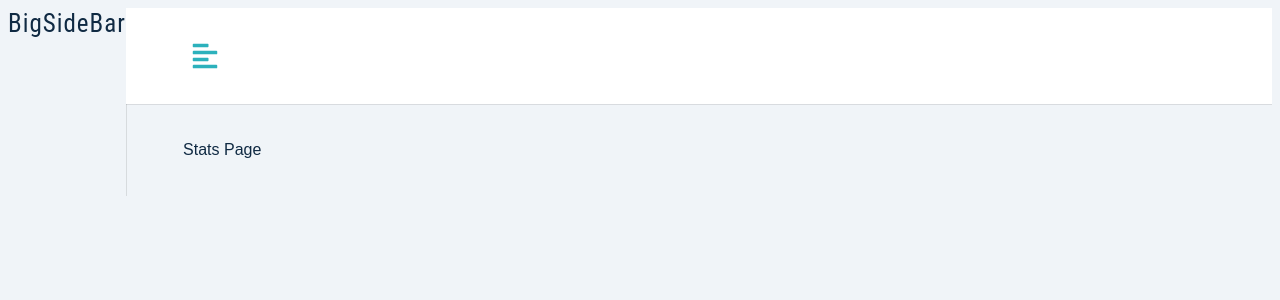
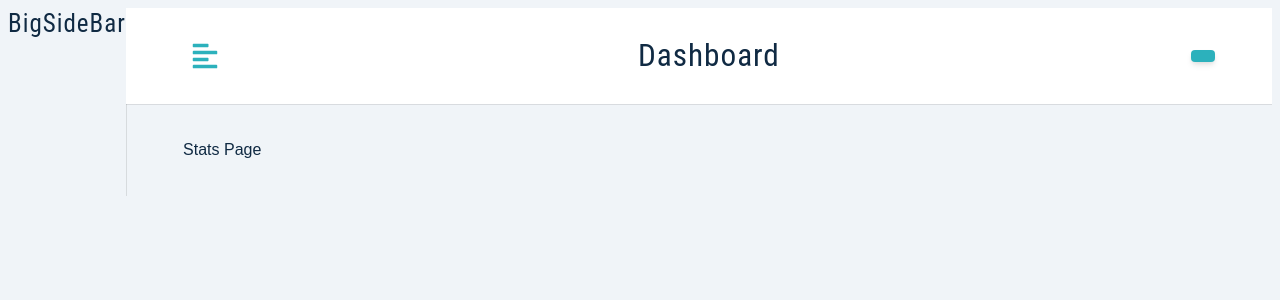
Before and after one commit to EricChukoltyansky/Jobify, a React (Create React App) app in the folder client/: page / in a window 1280 px wide. Shown: the top 300 px of the page. Built offline with nearby package versions, Linux system fonts and the light colour scheme; sample sign-in values are in the browser's storage.

Commit message:
user and logout functions

```diff
--- a/client/src/components/Navbar.js
+++ b/client/src/components/Navbar.js
@@ -14,6 +14,17 @@ function Navbar() {
         >
           <FaAlignLeft />
         </button>
+        <div>
+          <Logo />
+          <h3 className="logo-text">dashboard</h3>
+        </div>
+        <div className="btn-container">
+          <button
+            type="button"
+            className="btn"
+            onClick={() => console.log("show/hide dropdown")}
+          ></button>
+        </div>
       </div>
     </Wrapper>
   );
```
